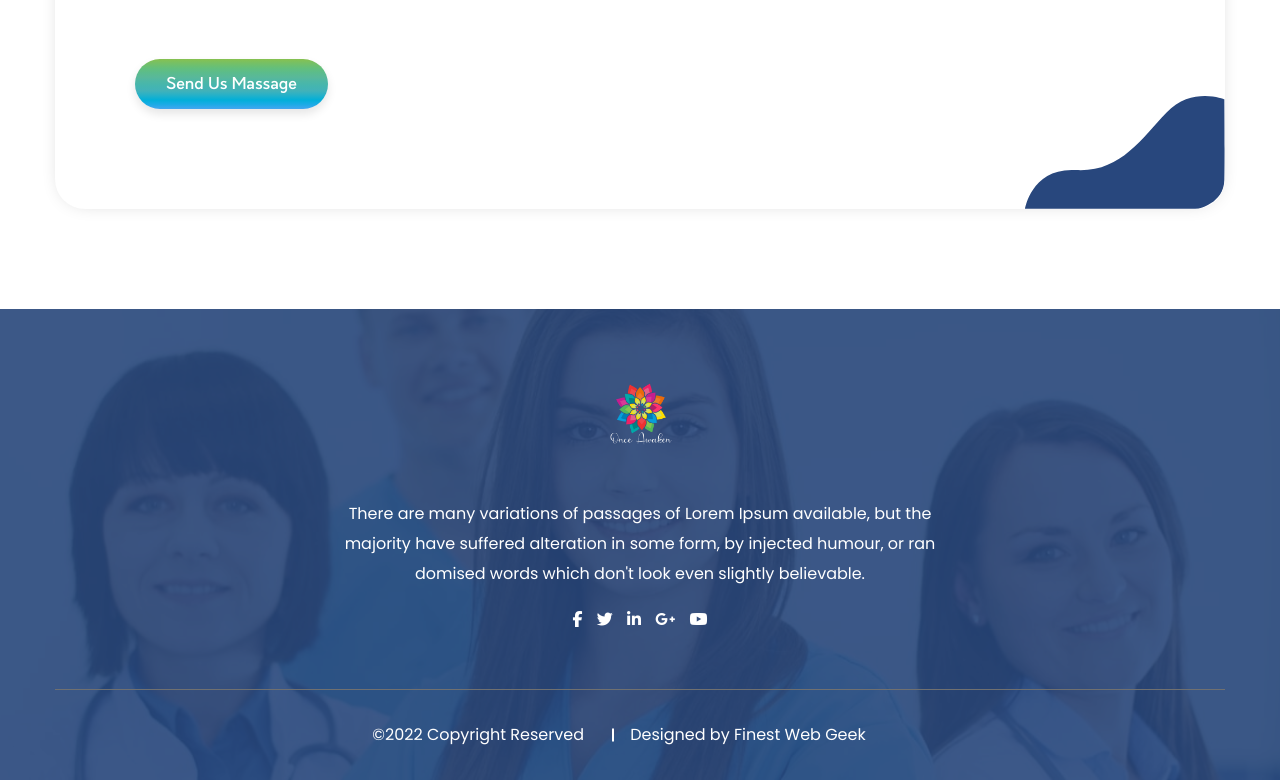
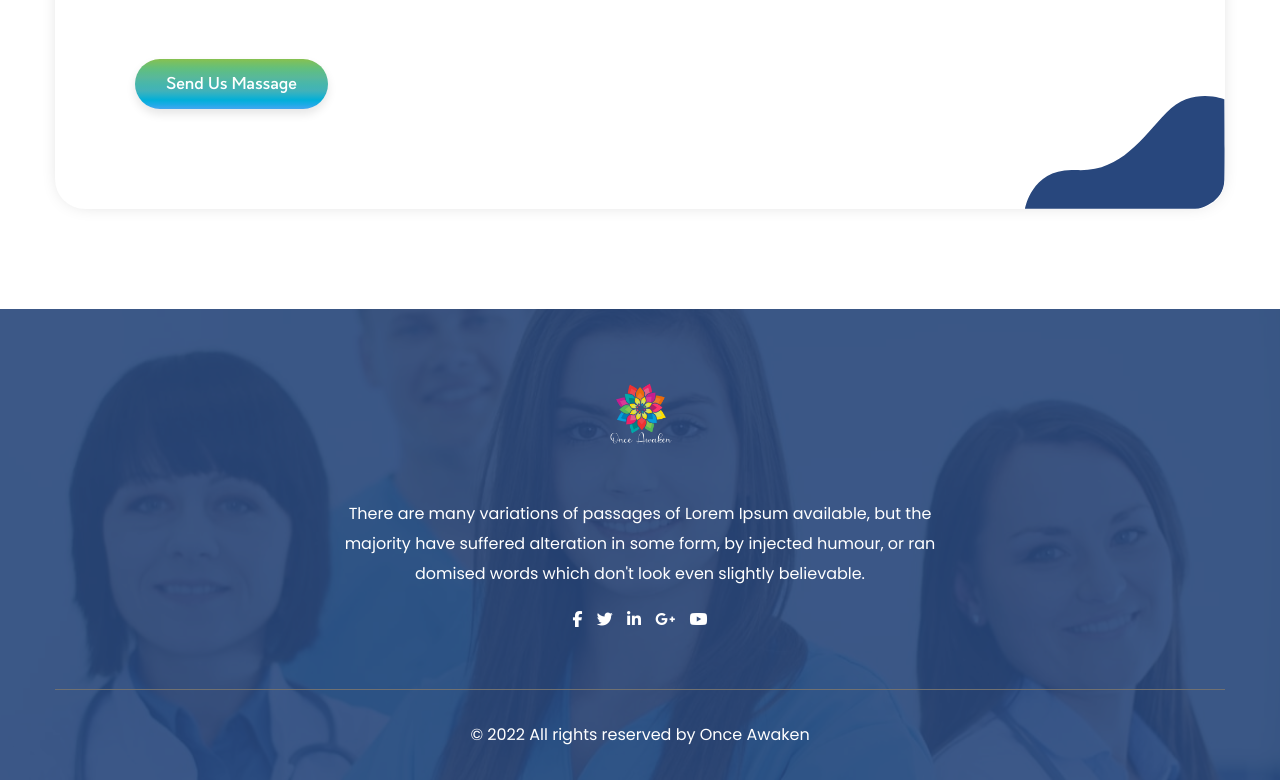
Before and after one commit to Kristina1901/therapy, a plain HTML site: page index.html in a window 1280 px wide. Shown: the part 8950-9730 px from the top of the page. Drawn offline with nearby package versions, Linux system fonts and the light colour scheme; a web font is replaced by a local one.

Commit message:
text footer

```diff
--- a/index.html
+++ b/index.html
@@ -1071,10 +1071,7 @@
                         </div>
                     </div>
                     <div class="footer-bottom">
-                        <ul>
-                        <li>&copy;2022 Copyright Reserved</li>
-                        <li>Designed by <a href="#">Finest Web Geek</a></li>
-                    </ul>
+                    <span class="footer-text">&copy; 2022 All rights reserved by Once Awaken</span>
                     </div>
                 </div>
             </div>
--- a/style.css
+++ b/style.css
@@ -4374,3 +4374,6 @@ figure {
 .property-likes {
   margin-right: 10px;
 }
+.footer-text {
+  color: white;
+}
```
